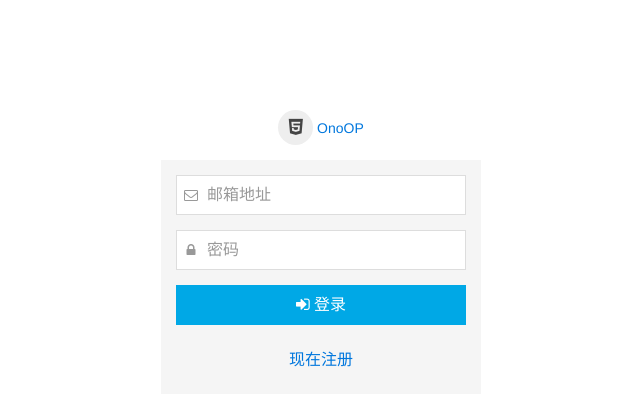
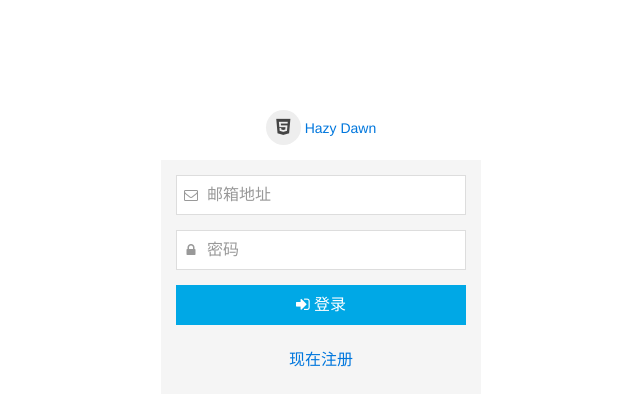
Before and after one commit to com3345/myBlog, a Python web app: template www/templates/signin.html in a window 1280 px wide. Shown: the part 148-542 px from the top of the page, without its empty margins (319-959 px from the left). Run offline with Jinja, Linux system fonts and the light colour scheme; the template is opened without the code that fills it, so the values that code supplies are empty.

Commit message:
title change and Pagination down to 5

```diff
--- a/www/templates/signin.html
+++ b/www/templates/signin.html
@@ -44,7 +44,7 @@ $(function() {
 <body class="uk-height-1-1">
     <div class="uk-vertical-align uk-text-center uk-height-1-1">
         <div class="uk-vertical-align-middle" style="width: 320px">
-            <p><a href="/" class="uk-icon-button"><i class="uk-icon-html5"></i></a> <a href="/">OnoOP</a></p>
+            <p><a href="/" class="uk-icon-button"><i class="uk-icon-html5"></i></a> <a href="/">Hazy Dawn</a></p>
             <form id="vm" v-on="submit: submit" class="uk-panel uk-panel-box uk-form">
                 <div class="uk-alert uk-alert-danger uk-hidden"></div>
                 <div class="uk-form-row">
```
Also changed, not shown: www/apis.py (+1 -6 lines).
